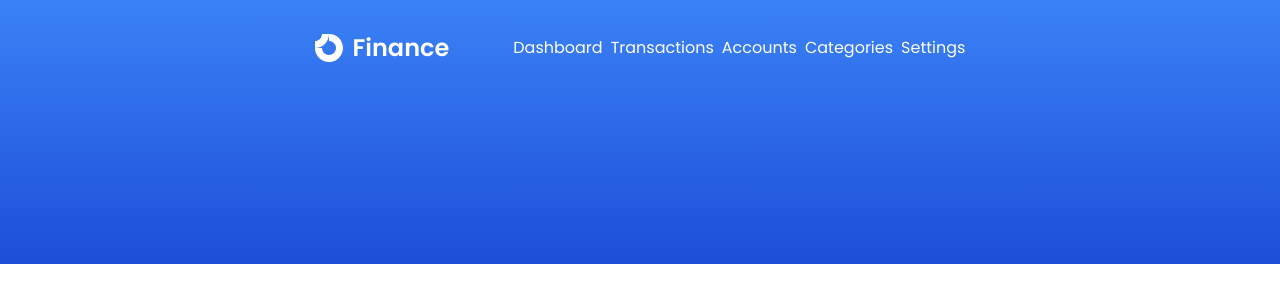
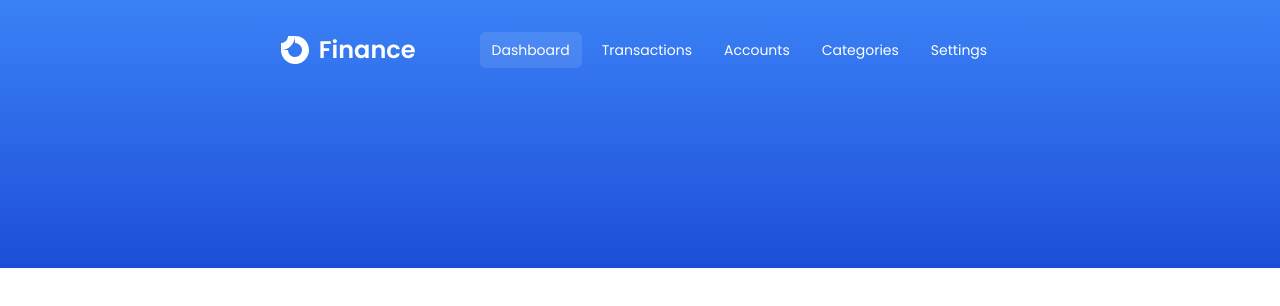
Before and after one commit to UmerNasir-2000/finance-tracker, a Next.js app: page / in a window 1280 px wide. Shown: the top 306 px of the page. Built offline with nearby package versions, Linux system fonts and the light colour scheme.

Commit message:
feat: style nav items

```diff
--- a/app/(dashboard)/components/navigation/index.tsx
+++ b/app/(dashboard)/components/navigation/index.tsx
@@ -1,4 +1,9 @@
+"use client";
+
+import { Button } from "@/components/ui/button";
+import { cn } from "@/lib/utils";
 import Link from "next/link";
+import { usePathname } from "next/navigation";
 
 type NavLink = {
   href: string;
@@ -29,10 +34,23 @@
 ] as const;
 
 const Navigation = () => {
+  const path = usePathname();
+
   return (
     <nav className="hidden lg:flex items-center gap-x-2 overflow-x-auto">
       {links.map((link) => (
-        <Link href={link.href}>{link.label}</Link>
+        <Button
+          key={link.href}
+          asChild
+          variant="outline"
+          size="sm"
+          className={cn(
+            "w-full lg:w-auto justify-between font-normal hover:bg-white/20  hover:text-white border-none focus-visible:ring-offset-0 focus-visible:ring-transparent outline-none text-white focus:bg-white/30 transition",
+            path === link.href ? "bg-white/10 text-white" : "bg-transparent"
+          )}
+        >
+          <Link href={link.href}>{link.label}</Link>
+        </Button>
       ))}
     </nav>
   );
```
